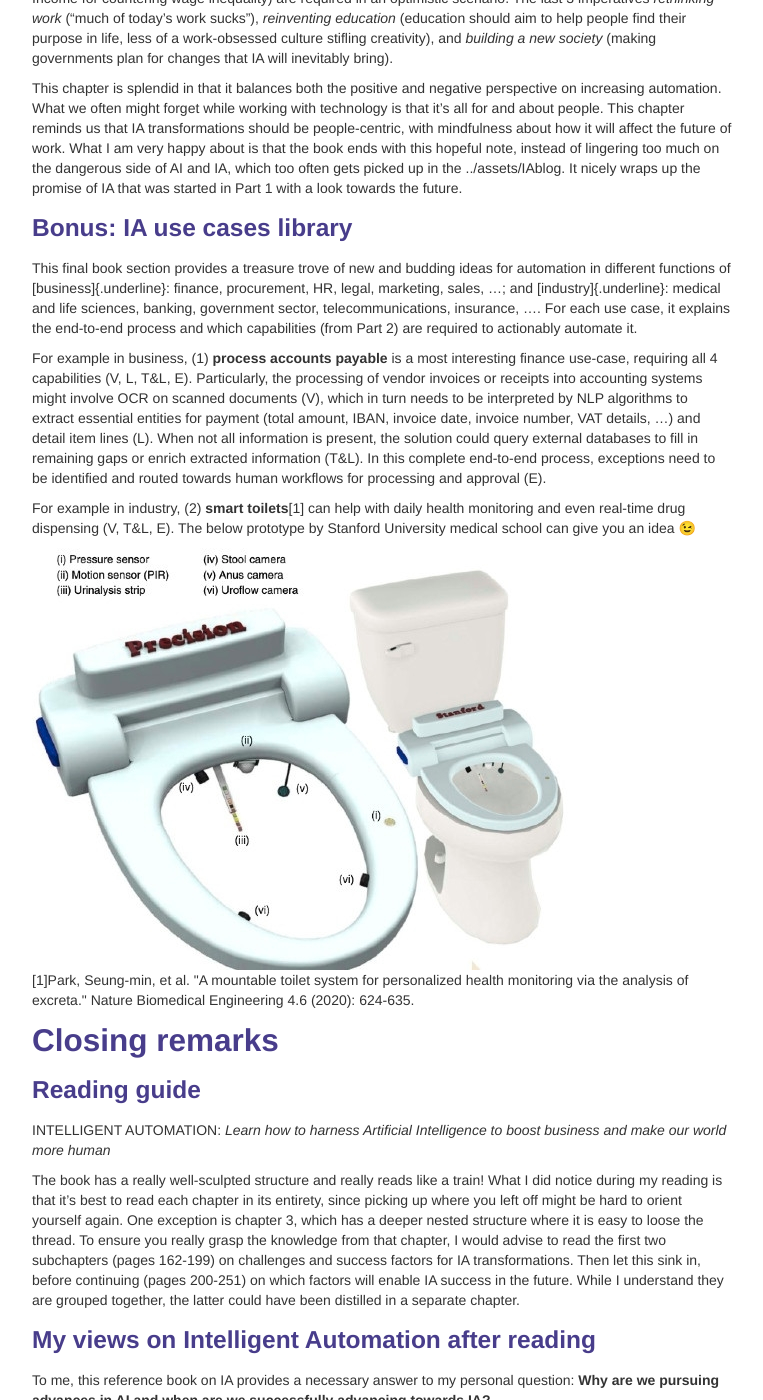
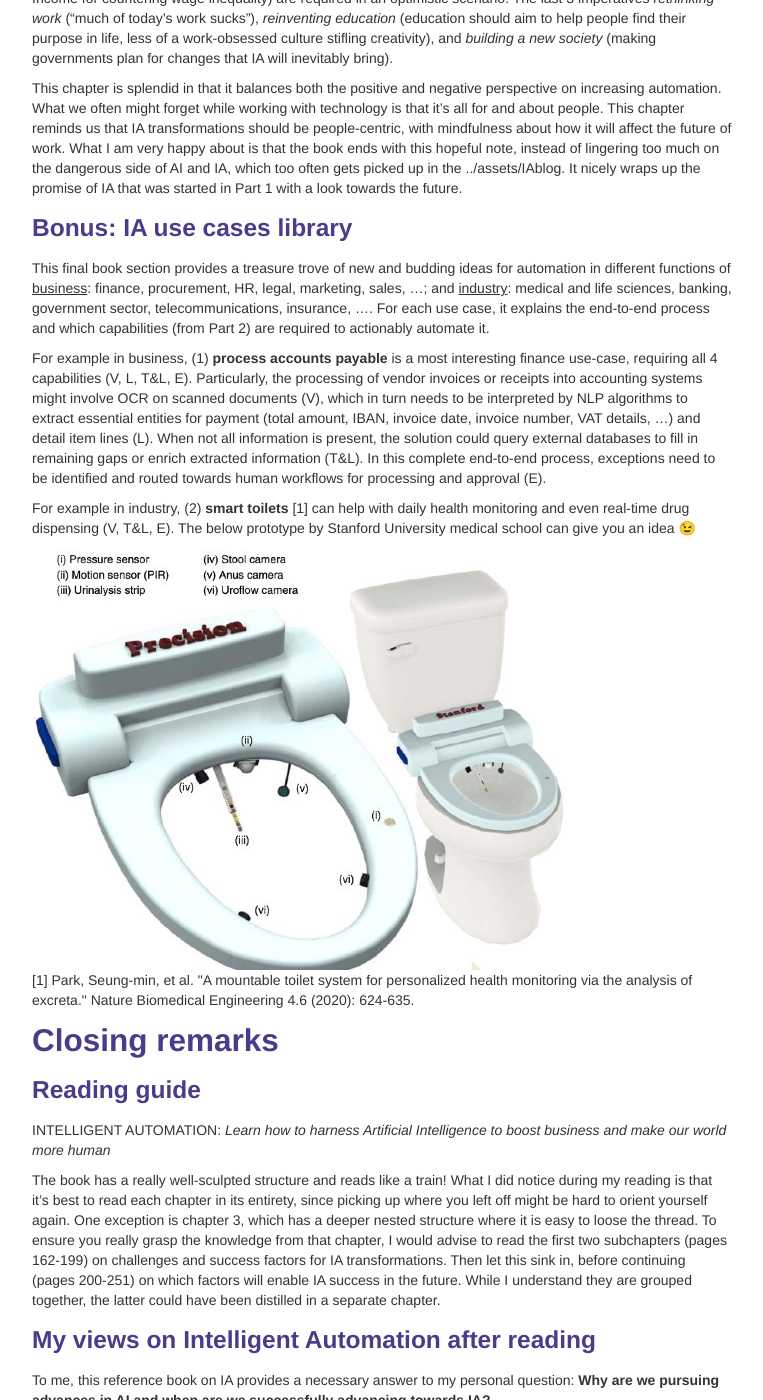
Before and after one commit to Jordy-VL/jordy-vl.github.io, a Jekyll site: the page built from pages/blog.md, in a window 1280 px wide and 1400 px high, scrolled down 3592 px. Shown: the whole window, without its empty margins (258-1021 px from the left). Built offline with Jekyll 4.4.1, drawn with Linux system fonts in a browser that asks for light colours; some of the changed text lies outside the part shown.

Commit message:
Update blog.md

```diff
--- a/pages/blog.md
+++ b/pages/blog.md
@@ -60,8 +60,8 @@ Intelligence** (AI), the authors clearly and necessarily differentiate
 between the two.
 
 **Intelligent Automation** comprises a compelling class of technologies
-jointly capable of solving major world problems, [when combined with
-people & organizations:]{.underline}
+jointly capable of solving major world problems, <ins>when combined with
+people & organizations</ins>:
 
 -   A subset of AI for automation of knowledge work
 
@@ -197,9 +197,9 @@ promise of IA that was started in Part 1 with a look towards the future.
 ### Bonus: IA use cases library
 
 This final book section provides a treasure trove of new and budding
-ideas for automation in different functions of [business]{.underline}:
+ideas for automation in different functions of <ins>business</ins>:
 finance, procurement, HR, legal, marketing, sales, ...; and
-[industry]{.underline}: medical and life sciences, banking, government
+<ins>industry</ins>: medical and life sciences, banking, government
 sector, telecommunications, insurance, .... For each use case, it
 explains the end-to-end process and which capabilities (from Part 2) are
 required to actionably automate it.
@@ -216,13 +216,13 @@ remaining gaps or enrich extracted information (T&L). In this complete
 end-to-end process, exceptions need to be identified and routed towards
 human workflows for processing and approval (E).
 
-For example in industry, (2) **smart toilets**[1] can help with daily
+For example in industry, (2) **smart toilets** [1] can help with daily
 health monitoring and even real-time drug dispensing (V, T&L, E). The
 below prototype by Stanford University medical school can give you an
 idea 😉
 
 ![](../assets/IAblog/image3.png)\
-[1]Park, Seung-min, et al. \"A mountable toilet system for personalized
+[1] Park, Seung-min, et al. \"A mountable toilet system for personalized
 health monitoring via the analysis of excreta.\" Nature Biomedical
 Engineering 4.6 (2020): 624-635.
 
@@ -234,7 +234,7 @@ Closing remarks
 INTELLIGENT AUTOMATION: *Learn how to harness Artificial Intelligence to
 boost business and make our world more human*
 
-The book has a really well-sculpted structure and really reads like a
+The book has a really well-sculpted structure and reads like a
 train! What I did notice during my reading is that it's best to read
 each chapter in its entirety, since picking up where you left off might
 be hard to orient yourself again. One exception is chapter 3, which has
```
